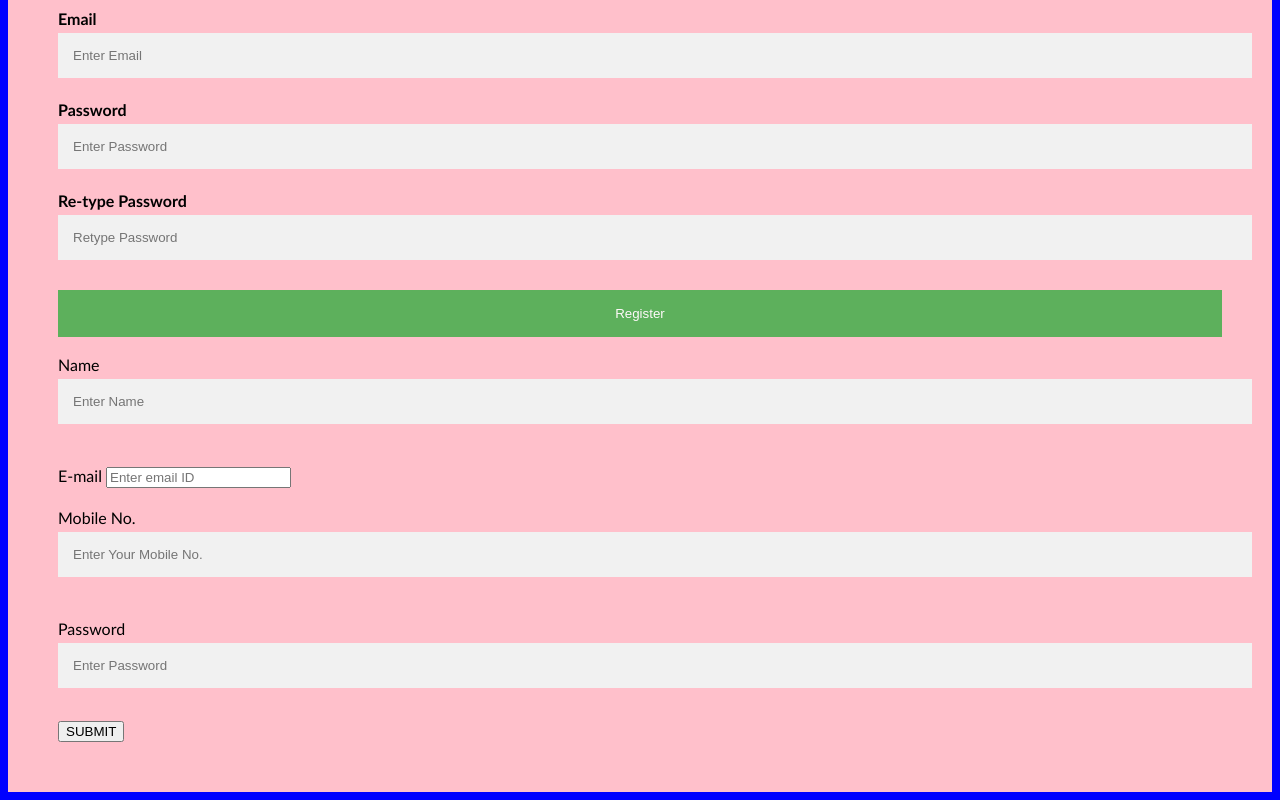
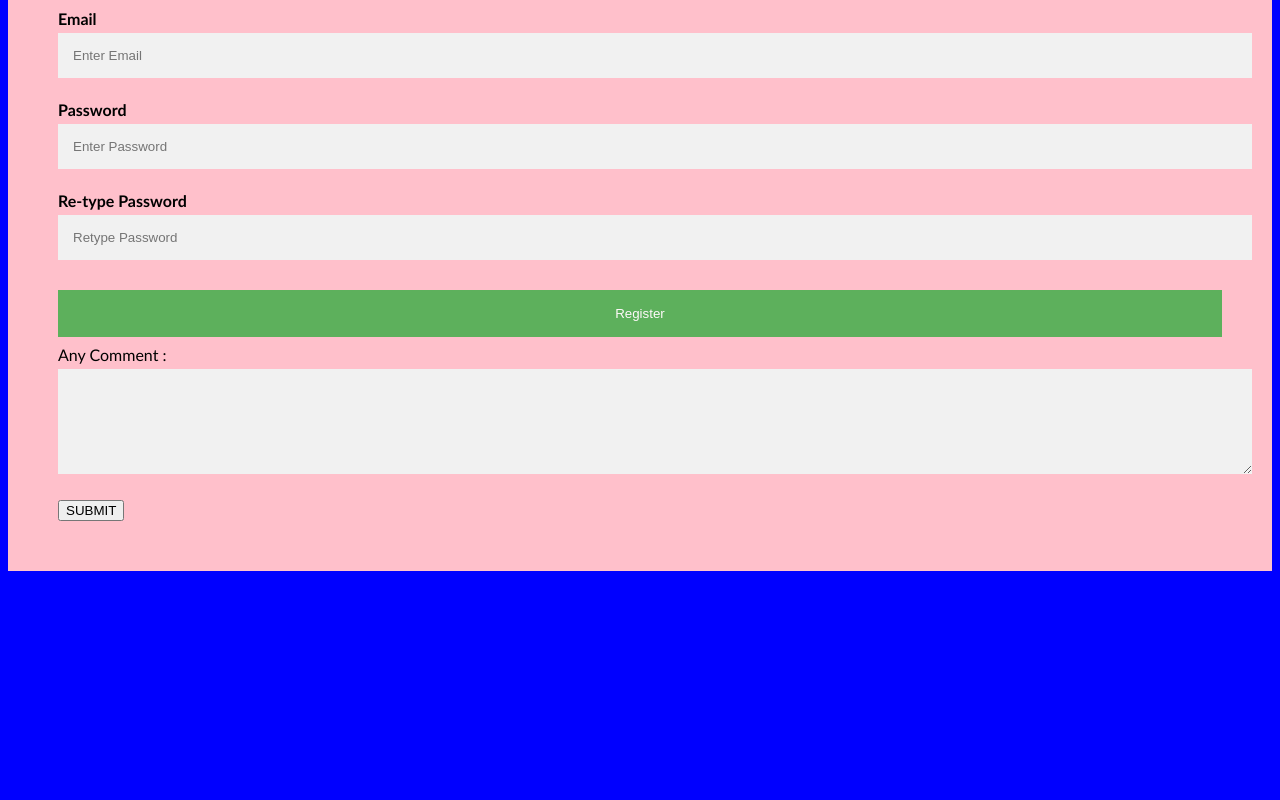
Before and after one commit to Aira-Merin/itel-203, a plain HTML site: page forms.html in a window 1280 px wide. Shown: the part 847-1647 px from the top of the page. After the commit the page ends 1426 px from the top, so only its background shows below. Drawn offline with Linux system fonts and the light colour scheme.

Commit message:
Update forms.html

```diff
--- a/forms.html
+++ b/forms.html
@@ -104,9 +104,7 @@ Current Address :
 
 <html>
 <head>
-<title>
-Example of required attribute with input element
-</title>
+<title> Example of required attribute with textarea </title>
 <style>
 div
 {
@@ -116,25 +114,10 @@ padding: 10px 0;
 <head>
 <body>
 <form>
-<div>
-<label>Name</label>
-<input type="text" placeholder="Enter Name" name="name" required>
-</div>
-<div>
-<label> E-mail </label>
-<input type="email" placeholder="Enter email ID" name="email" required>
-
-</div>
-<div>
- <label> Mobile No. </label>
-<input type="text" placeholder="Enter Your Mobile No." name="mobileno" required>
-</div>
-
-<div>
-<label>Password</label>
-<input type="password" placeholder="Enter Password" name="psw" required>
+Any Comment :
 <br>
-  </div>
+<textarea cols="80" rows="5" placeholder="Enter a comment" value="address" required>
+</textarea>
 <button type="submit" VALUE="SUBMIT"> SUBMIT </button>
 </form>
 </body>
```
